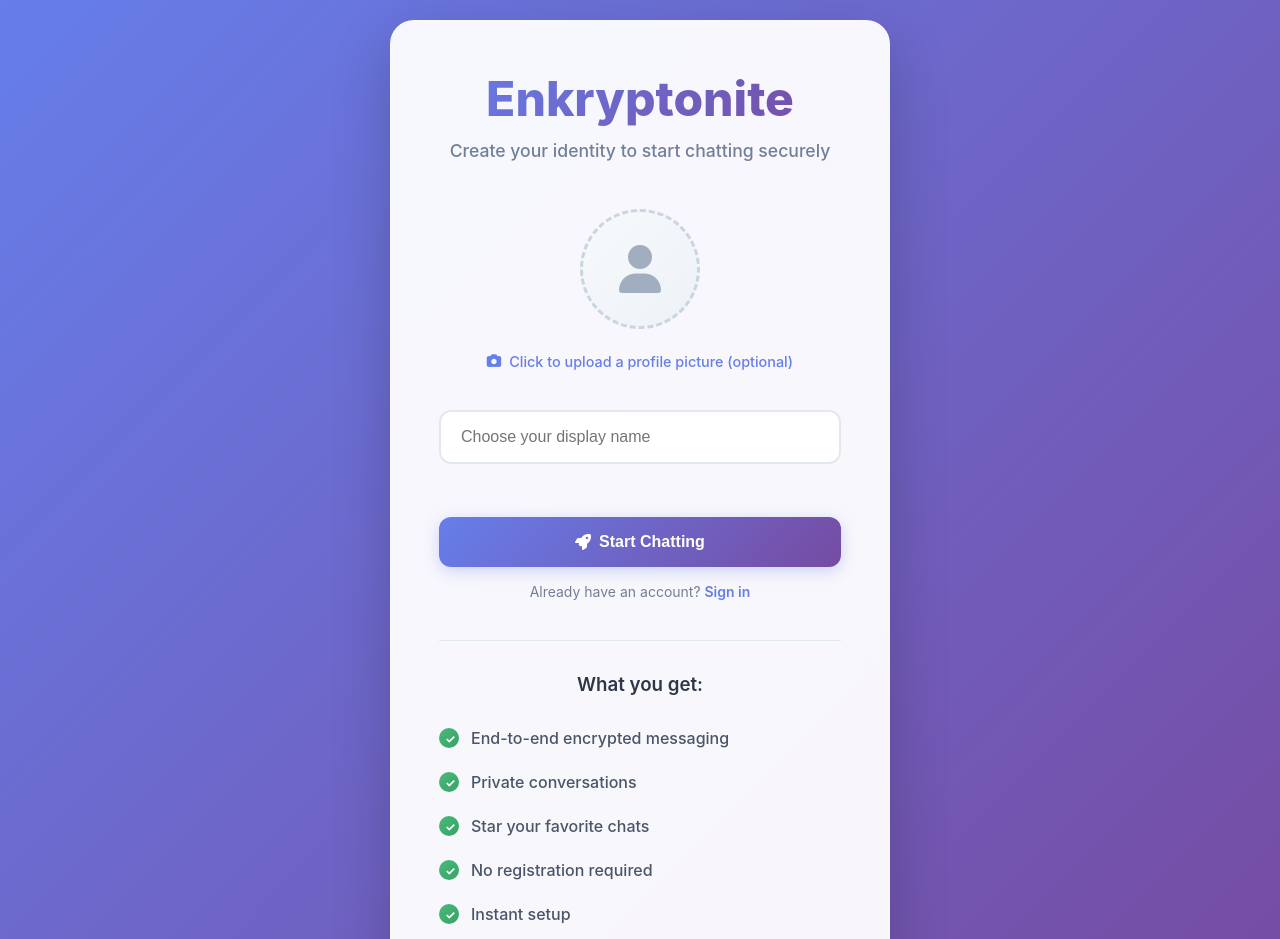
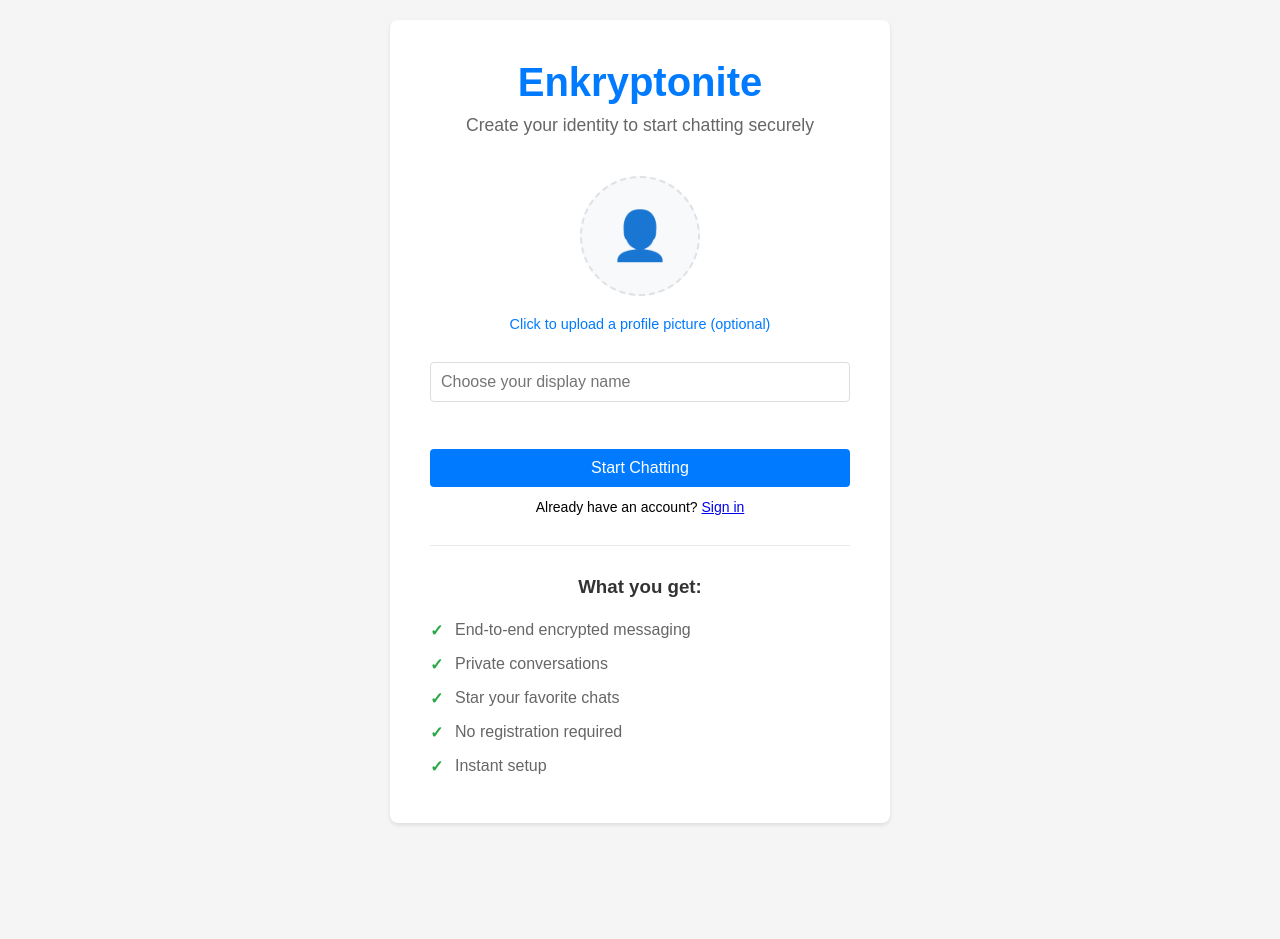
Before and after one commit to thejavamonster/chat-app, a website: page public/welcome.html in a window 1280 px wide. Shown: the top 939 px of the page. After the commit the page ends 843 px from the top, so only its background shows below. Drawn offline with Linux system fonts and the light colour scheme.

Commit message:
Update welcome.html

```diff
--- a/public/welcome.html
+++ b/public/welcome.html
@@ -4,7 +4,6 @@
     <meta charset="UTF-8">
     <meta name="viewport" content="width=device-width, initial-scale=1.0">
     <title>Welcome to Enkryptonite</title>
-    <link href="https://cdnjs.cloudflare.com/ajax/libs/font-awesome/6.4.0/css/all.min.css" rel="stylesheet">
     <style>
         * {
             margin: 0;
@@ -13,8 +12,8 @@
         }
 
         body {
-            font-family: -apple-system, BlinkMacSystemFont, 'Segoe UI', Roboto, Oxygen, Ubuntu, Cantarell, sans-serif;
-            background: linear-gradient(135deg, #667eea 0%, #764ba2 100%);
+            font-family: Arial, sans-serif;
+            background-color: #f5f5f5;
             min-height: 100vh;
             display: flex;
             align-items: center;
@@ -23,58 +22,51 @@
         }
 
         .welcome-container {
-            background: rgba(255, 255, 255, 0.95);
-            backdrop-filter: blur(10px);
-            padding: 48px;
-            border-radius: 24px;
-            box-shadow: 0 20px 60px rgba(0, 0, 0, 0.2);
+            background-color: white;
+            padding: 40px;
+            border-radius: 8px;
+            box-shadow: 0 2px 4px rgba(0, 0, 0, 0.1);
             max-width: 500px;
             width: 100%;
             text-align: center;
-            border: 1px solid rgba(255, 255, 255, 0.2);
         }
 
         .logo {
-            font-size: 3rem;
-            font-weight: 800;
-            background: linear-gradient(135deg, #667eea 0%, #764ba2 100%);
-            -webkit-background-clip: text;
-            -webkit-text-fill-color: transparent;
-            background-clip: text;
-            margin-bottom: 12px;
+            font-size: 2.5rem;
+            font-weight: bold;
+            color: #007bff;
+            margin-bottom: 10px;
         }
 
         .subtitle {
-            color: #718096;
-            margin-bottom: 48px;
+            color: #666;
+            margin-bottom: 40px;
             font-size: 1.1rem;
-            font-weight: 500;
         }
 
         .profile-section {
-            margin-bottom: 40px;
+            margin-bottom: 30px;
         }
 
         .profile-pic-container {
             width: 120px;
             height: 120px;
             border-radius: 50%;
-            margin: 0 auto 24px;
-            background: linear-gradient(135deg, #f7fafc 0%, #edf2f7 100%);
-            border: 3px dashed #cbd5e0;
+            margin: 0 auto 20px;
+            background: #f8f9fa;
+            border: 2px dashed #dee2e6;
             display: flex;
             align-items: center;
             justify-content: center;
             cursor: pointer;
-            transition: all 0.3s ease;
+            transition: all 0.2s;
             position: relative;
             overflow: hidden;
         }
 
         .profile-pic-container:hover {
-            border-color: #667eea;
-            background: linear-gradient(135deg, #ebf4ff 0%, #c3dafe 100%);
-            transform: scale(1.05);
+            border-color: #007bff;
+            background: #f0f2ff;
         }
 
         .profile-pic-container img {
@@ -86,115 +78,69 @@
 
         .profile-pic-placeholder {
             font-size: 3rem;
-            color: #a0aec0;
+            color: #adb5bd;
         }
 
         .upload-text {
-            color: #667eea;
+            color: #007bff;
             font-size: 0.9rem;
-            margin-bottom: 24px;
-            font-weight: 500;
-            display: flex;
-            align-items: center;
-            justify-content: center;
-            gap: 8px;
+            margin-bottom: 20px;
         }
 
         .name-input {
             width: 100%;
-            padding: 16px 20px;
-            border: 2px solid #e2e8f0;
-            border-radius: 12px;
+            padding: 10px;
+            border: 1px solid #ddd;
+            border-radius: 4px;
             font-size: 16px;
-            margin-bottom: 12px;
-            transition: all 0.3s ease;
-            background: white;
-            font-weight: 500;
+            margin-bottom: 10px;
+            transition: border-color 0.2s;
         }
 
         .name-input:focus {
             outline: none;
-            border-color: #667eea;
-            box-shadow: 0 0 0 3px rgba(102, 126, 234, 0.1);
+            border-color: #007bff;
         }
 
         .error-message {
-            color: #e53e3e;
+            color: #dc3545;
             font-size: 0.9rem;
-            margin-bottom: 24px;
+            margin-bottom: 20px;
             min-height: 1.2em;
-            font-weight: 500;
         }
 
         .start-btn {
-            background: linear-gradient(135deg, #667eea 0%, #764ba2 100%);
+            background-color: #007bff;
             color: white;
             border: none;
-            padding: 16px 24px;
-            border-radius: 12px;
+            padding: 10px 20px;
+            border-radius: 4px;
             cursor: pointer;
             font-size: 16px;
-            font-weight: 600;
-            transition: all 0.3s ease;
+            transition: background-color 0.2s;
             width: 100%;
-            box-shadow: 0 4px 15px rgba(102, 126, 234, 0.3);
-            display: flex;
-            align-items: center;
-            justify-content: center;
-            gap: 8px;
         }
 
         .start-btn:hover {
-            transform: translateY(-2px);
-            box-shadow: 0 6px 20px rgba(102, 126, 234, 0.4);
+            background-color: #0056b3;
         }
 
         .start-btn:disabled {
             opacity: 0.6;
             cursor: not-allowed;
-            transform: none;
-        }
-
-        .form-toggle {
-            margin-top: 16px;
-            font-size: 14px;
-            color: #718096;
-        }
-
-        .form-toggle a {
-            color: #667eea;
-            text-decoration: none;
-            font-weight: 600;
-        }
-
-        .form-toggle a:hover {
-            text-decoration: underline;
-        }
-
-        .checkbox-container {
-            display: flex;
-            align-items: center;
-            gap: 8px;
-            margin-bottom: 16px;
-            font-size: 14px;
-            color: #4a5568;
-        }
-
-        .checkbox-container input[type="checkbox"] {
-            margin: 0;
         }
 
         .loading {
             display: none;
-            margin-top: 24px;
+            margin-top: 20px;
         }
 
         .spinner {
-            border: 3px solid rgba(102, 126, 234, 0.1);
-            border-top: 3px solid #667eea;
+            border: 3px solid #f3f3f3;
+            border-top: 3px solid #007bff;
             border-radius: 50%;
-            width: 32px;
-            height: 32px;
+            width: 30px;
+            height: 30px;
             animation: spin 1s linear infinite;
             margin: 0 auto;
         }
@@ -204,22 +150,15 @@
             100% { transform: rotate(360deg); }
         }
 
-        .loading p {
-            margin-top: 12px;
-            color: #718096;
-            font-weight: 500;
-        }
-
         .features {
-            margin-top: 40px;
-            padding-top: 32px;
-            border-top: 1px solid #e2e8f0;
+            margin-top: 30px;
+            padding-top: 30px;
+            border-top: 1px solid #e9ecef;
         }
 
         .features h3 {
-            color: #2d3748;
-            margin-bottom: 20px;
-            font-weight: 600;
+            color: #333;
+            margin-bottom: 15px;
         }
 
         .feature-list {
@@ -228,47 +167,27 @@
         }
 
         .feature-list li {
-            padding: 12px 0;
-            color: #4a5568;
+            padding: 8px 0;
+            color: #666;
             position: relative;
-            padding-left: 32px;
-            font-weight: 500;
+            padding-left: 25px;
         }
 
         .feature-list li:before {
-            content: "";
+            content: "✓";
             position: absolute;
             left: 0;
-            top: 50%;
-            transform: translateY(-50%);
-            width: 20px;
-            height: 20px;
-            background: linear-gradient(135deg, #48bb78 0%, #38a169 100%);
-            border-radius: 50%;
-            display: flex;
-            align-items: center;
-            justify-content: center;
-        }
-
-        .feature-list li:after {
-            content: "✓";
-            position: absolute;
-            left: 6px;
-            top: 50%;
-            transform: translateY(-50%);
-            color: white;
+            color: #28a745;
             font-weight: bold;
-            font-size: 12px;
         }
 
         @media (max-width: 480px) {
             .welcome-container {
-                padding: 32px 24px;
-                margin: 16px;
+                padding: 30px 20px;
             }
 
             .logo {
-                font-size: 2.5rem;
+                font-size: 2rem;
             }
 
             .profile-pic-container {
@@ -285,14 +204,9 @@
 
         <div class="profile-section">
             <div class="profile-pic-container" id="profilePicContainer">
-                <div class="profile-pic-placeholder">
-                    <i class="fas fa-user"></i>
-                </div>
+                <div class="profile-pic-placeholder">👤</div>
             </div>
-            <p class="upload-text">
-                <i class="fas fa-camera"></i>
-                Click to upload a profile picture (optional)
-            </p>
+            <p class="upload-text">Click to upload a profile picture (optional)</p>
             <input type="file" id="profilePicInput" accept="image/*" style="display: none;">
         </div>
 
@@ -300,32 +214,25 @@
         <div class="form-section" id="registerSection">
             <input type="text" id="nameInput" class="name-input" placeholder="Choose your display name" maxlength="32">
             <div id="errorMessage" class="error-message"></div>
-            <button id="startBtn" class="start-btn">
-                <i class="fas fa-rocket"></i>
-                Start Chatting
-            </button>
-            <p class="form-toggle">Already have an account? <a href="#" id="showSignIn">Sign in</a></p>
+            <button id="startBtn" class="start-btn">Start Chatting</button>
+            <p style="margin-top:12px;font-size:14px;">Already have an account? <a href="#" id="showSignIn">Sign in</a></p>
         </div>
 
         <!-- Sign-in form (hidden by default) -->
         <div class="form-section" id="signInSection" style="display:none;">
-            <input type="text" id="signInName" class="name-input" placeholder="Display name" maxlength="32">
-            <input type="text" id="signInCode" class="name-input" placeholder="Secret word (not 4-digit code)">
-            <div class="checkbox-container">
-                <input type="checkbox" id="keepSignedIn">
-                <label for="keepSignedIn">Keep me signed in</label>
-            </div>
+            <input type="text" id="signInName" class="name-input" placeholder="Display name" maxlength="32" style="margin-bottom:10px;">
+            <input type="text" id="signInCode" class="name-input" placeholder="Secret word (not 4-digit code)" style="margin-bottom:6px;">
+            <label style="font-size:14px;display:flex;align-items:center;gap:6px;margin-bottom:10px;">
+              <input type="checkbox" id="keepSignedIn"> Keep me signed in
+            </label>
             <div id="signInError" class="error-message"></div>
-            <button id="signInBtn" class="start-btn">
-                <i class="fas fa-sign-in-alt"></i>
-                Sign In
-            </button>
-            <p class="form-toggle">New here? <a href="#" id="showRegister">Create account</a></p>
+            <button id="signInBtn" class="start-btn">Sign In</button>
+            <p style="margin-top:12px;font-size:14px;">New here? <a href="#" id="showRegister">Create account</a></p>
         </div>
 
         <div id="loading" class="loading">
             <div class="spinner"></div>
-            <p>Setting up your account...</p>
+            <p style="margin-top: 10px; color: #666;">Setting up your account...</p>
         </div>
 
         <div class="features">
```
